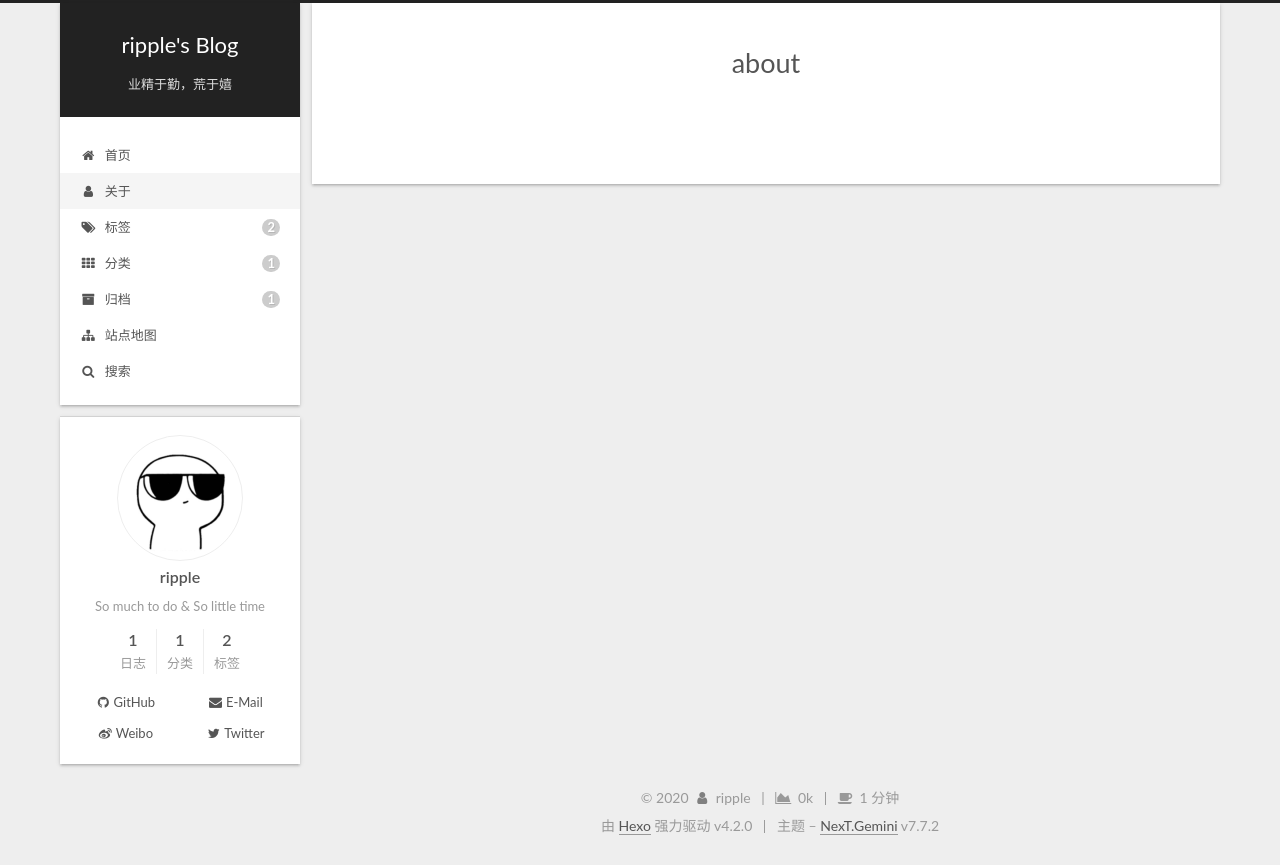
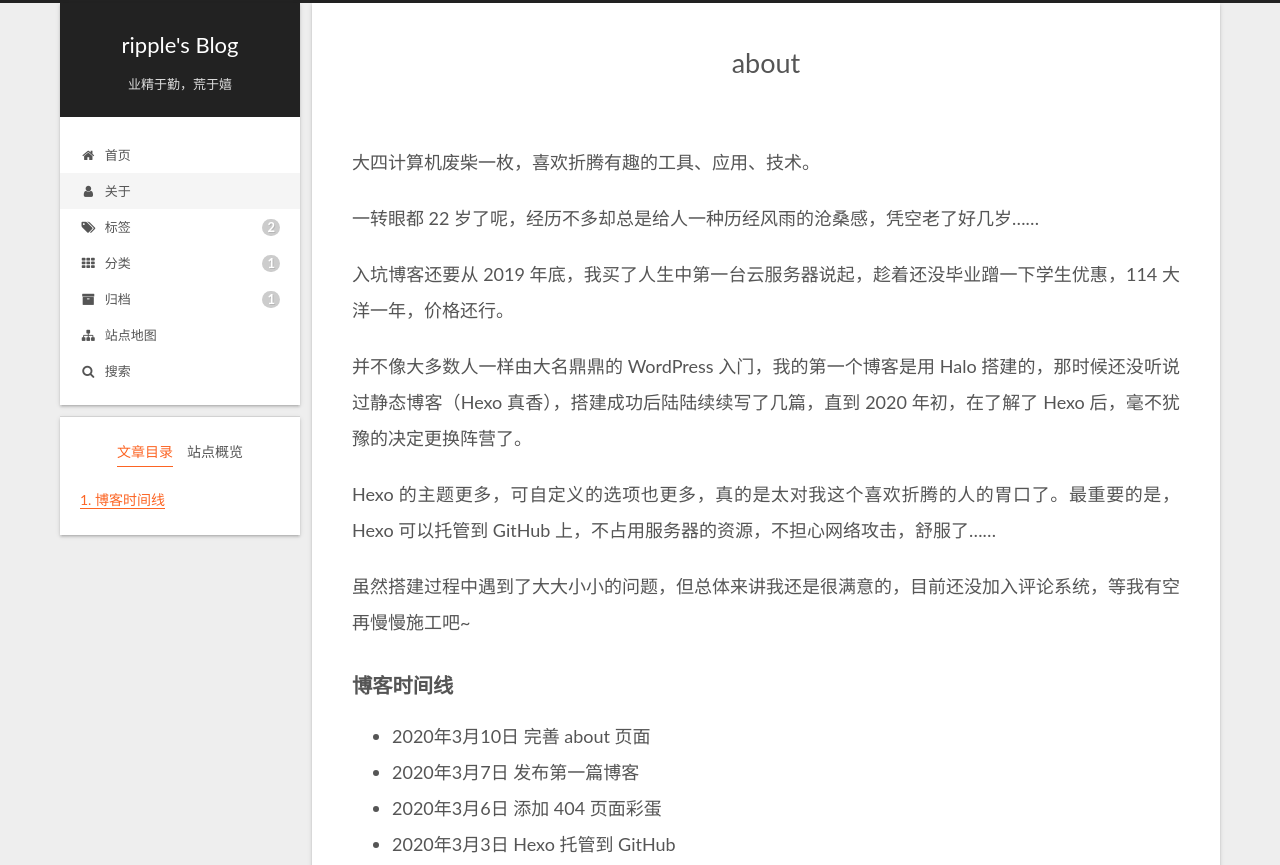
Before and after one commit to rippleQ/rippleQ.github.io, a plain HTML site: page about/index.html in a window 1280 px wide. Shown: the top 865 px of the page. Drawn offline with Linux system fonts and the light colour scheme.

Commit message:
Site updated: 2020-03-10 14:45:52

```diff
--- a/about/index.html
+++ b/about/index.html
@@ -20,15 +20,15 @@
     var CONFIG = {"hostname":"damaskeen.space","root":"/","scheme":"Gemini","version":"7.7.2","exturl":false,"sidebar":{"position":"left","display":"post","padding":18,"offset":12,"onmobile":false},"copycode":{"enable":true,"show_result":true,"style":"mac"},"back2top":{"enable":true,"sidebar":false,"scrollpercent":true},"bookmark":{"enable":false,"color":"#222","save":"auto"},"fancybox":false,"mediumzoom":false,"lazyload":false,"pangu":false,"comments":{"style":"tabs","active":null,"storage":true,"lazyload":false,"nav":null},"algolia":{"hits":{"per_page":10},"labels":{"input_placeholder":"Search for Posts","hits_empty":"We didn't find any results for the search: ${query}","hits_stats":"${hits} results found in ${time} ms"}},"localsearch":{"enable":true,"trigger":"auto","top_n_per_article":1,"unescape":false,"preload":false},"motion":{"enable":true,"async":false,"transition":{"post_block":"fadeIn","post_header":"slideDownIn","post_body":"slideDownIn","coll_header":"slideLeftIn","sidebar":"slideUpIn"}},"path":"search.xml"};
   </script>
 
-  <meta name="description" content="So much to do &amp; So little time">
+  <meta name="description" content="大四计算机废柴一枚，喜欢折腾有趣的工具、应用、技术。 一转眼都 22 岁了呢，经历不多却总是给人一种历经风雨的沧桑感，凭空老了好几岁…… 入坑博客还要从 2019 年底，我买了人生中第一台云服务器说起，趁着还没毕业蹭一下学生优惠，114 大洋一年，价格还行。 并不像大多数人一样由大名鼎鼎的 WordPress 入门，我的第一个博客是用 Halo 搭建的，那时候还没听说过静态博客（Hexo 真香），">
 <meta property="og:type" content="website">
 <meta property="og:title" content="about">
 <meta property="og:url" content="https://damaskeen.space/about/index.html">
 <meta property="og:site_name" content="ripple&#39;s Blog">
-<meta property="og:description" content="So much to do &amp; So little time">
+<meta property="og:description" content="大四计算机废柴一枚，喜欢折腾有趣的工具、应用、技术。 一转眼都 22 岁了呢，经历不多却总是给人一种历经风雨的沧桑感，凭空老了好几岁…… 入坑博客还要从 2019 年底，我买了人生中第一台云服务器说起，趁着还没毕业蹭一下学生优惠，114 大洋一年，价格还行。 并不像大多数人一样由大名鼎鼎的 WordPress 入门，我的第一个博客是用 Halo 搭建的，那时候还没听说过静态博客（Hexo 真香），">
 <meta property="og:locale" content="zh_CN">
 <meta property="article:published_time" content="2020-03-04T04:52:29.000Z">
-<meta property="article:modified_time" content="2020-03-04T04:52:29.188Z">
+<meta property="article:modified_time" content="2020-03-10T06:45:17.632Z">
 <meta property="article:author" content="ripple">
 <meta property="article:tag" content="ripple blog damaskeen space">
 <meta name="twitter:card" content="summary">
@@ -249,6 +249,18 @@
 
 
       <div class="post-body">
+          <p>大四计算机废柴一枚，喜欢折腾有趣的工具、应用、技术。</p>
+<p>一转眼都 22 岁了呢，经历不多却总是给人一种历经风雨的沧桑感，凭空老了好几岁……</p>
+<p>入坑博客还要从 2019 年底，我买了人生中第一台云服务器说起，趁着还没毕业蹭一下学生优惠，114 大洋一年，价格还行。</p>
+<p>并不像大多数人一样由大名鼎鼎的 WordPress 入门，我的第一个博客是用 Halo 搭建的，那时候还没听说过静态博客（Hexo 真香），搭建成功后陆陆续续写了几篇，直到 2020 年初，在了解了 Hexo 后，毫不犹豫的决定更换阵营了。</p>
+<p>Hexo 的主题更多，可自定义的选项也更多，真的是太对我这个喜欢折腾的人的胃口了。最重要的是，Hexo 可以托管到 GitHub 上，不占用服务器的资源，不担心网络攻击，舒服了……</p>
+<p>虽然搭建过程中遇到了大大小小的问题，但总体来讲我还是很满意的，目前还没加入评论系统，等我有空再慢慢施工吧~</p>
+<h4 id="博客时间线"><a href="#博客时间线" class="headerlink" title="博客时间线"></a>博客时间线</h4><ul>
+<li>2020年3月10日     完善 about 页面</li>
+<li>2020年3月7日       发布第一篇博客</li>
+<li>2020年3月6日       添加 404 页面彩蛋</li>
+<li>2020年3月3日       Hexo 托管到 GitHub</li>
+</ul>
 
       </div>
 
@@ -311,6 +323,7 @@
 
       <!--noindex-->
       <div class="post-toc-wrap sidebar-panel">
+          <div class="post-toc motion-element"><ol class="nav"><li class="nav-item nav-level-4"><a class="nav-link" href="#博客时间线"><span class="nav-number">1.</span> <span class="nav-text">博客时间线</span></a></li></ol></div>
       </div>
       <!--/noindex-->
 
--- a/css/main.css
+++ b/css/main.css
@@ -1220,7 +1220,7 @@ pre .javascript .function {
 }
 .links-of-author a::before,
 .links-of-author span.exturl::before {
-  background: #46d47c;
+  background: #67ffaf;
   border-radius: 50%;
   content: ' ';
   display: inline-block;
```
Also changed, not shown: sitemap.xml (+7 -7 lines).
